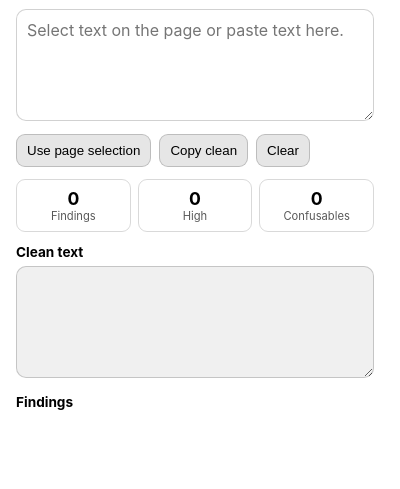
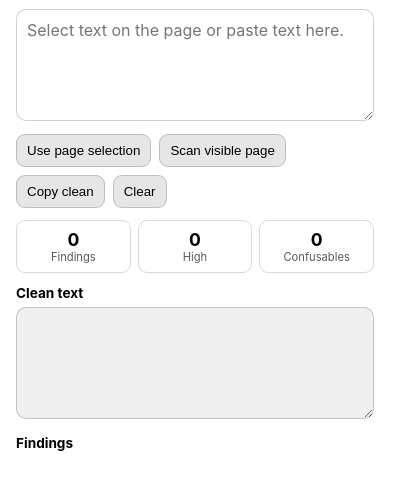
Before and after one commit to div-sir/Project-Purify, a browser extension: page extension/popup.html in a window 400 px wide. Shown: the part 41-530 px from the top of the page. Drawn offline with Linux system fonts and the light colour scheme; files whose address does not match are found by name.

Commit message:
feat: add visible-page scan action

```diff
--- a/extension/popup.html
+++ b/extension/popup.html
@@ -40,6 +40,7 @@
   <textarea id="input" aria-label="Text to analyze" placeholder="Select text on the page or paste text here."></textarea>
   <div class="toolbar">
     <button id="selection" type="button">Use page selection</button>
+    <button id="page" type="button">Scan visible page</button>
     <button id="copy" type="button">Copy clean</button>
     <button id="clear" type="button">Clear</button>
   </div>
```
